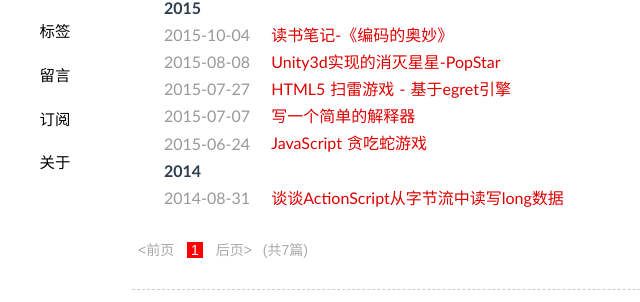
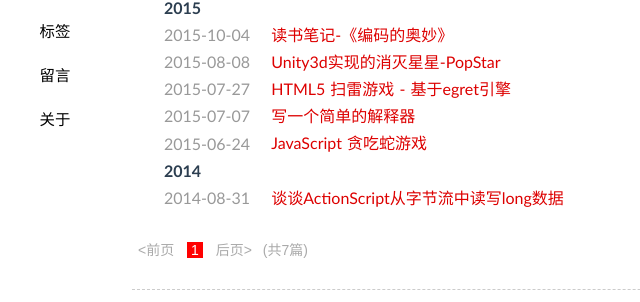
Before and after one commit to enginzhu/enginzhu.github.io, a Jekyll site: the page built from index.html, in a window 1280 px wide. Shown: the part 174-476 px from the top of the page, without its empty margins (111-751 px from the left). Built offline with Jekyll 4.4.1, drawn with Linux system fonts in a browser that asks for light colours; the list of posts is cut into pages by our own code.

Commit message:
remove subscribe option

```diff
--- a/_layouts/default.html
+++ b/_layouts/default.html
@@ -27,7 +27,7 @@
 				<span><a title="文章分类" class="" href="/categories/">分类</a></span>
 				<span><a title="标签索引" class="" href="/tags/">标签</a></span>
 				<span><a title="留言交流" class="" href="/guestbook/">留言</a></span>
-                <span><a title="订阅本站" class="" href="/feed.xml">订阅</a></span>
+                <!--<span><a title="订阅本站" class="" href="/feed.xml">订阅</a></span>-->
 				<span><a title="关于站长" class="" href="/about/">关于</a></span>
 				</nav>
 				<article class="content">
```
